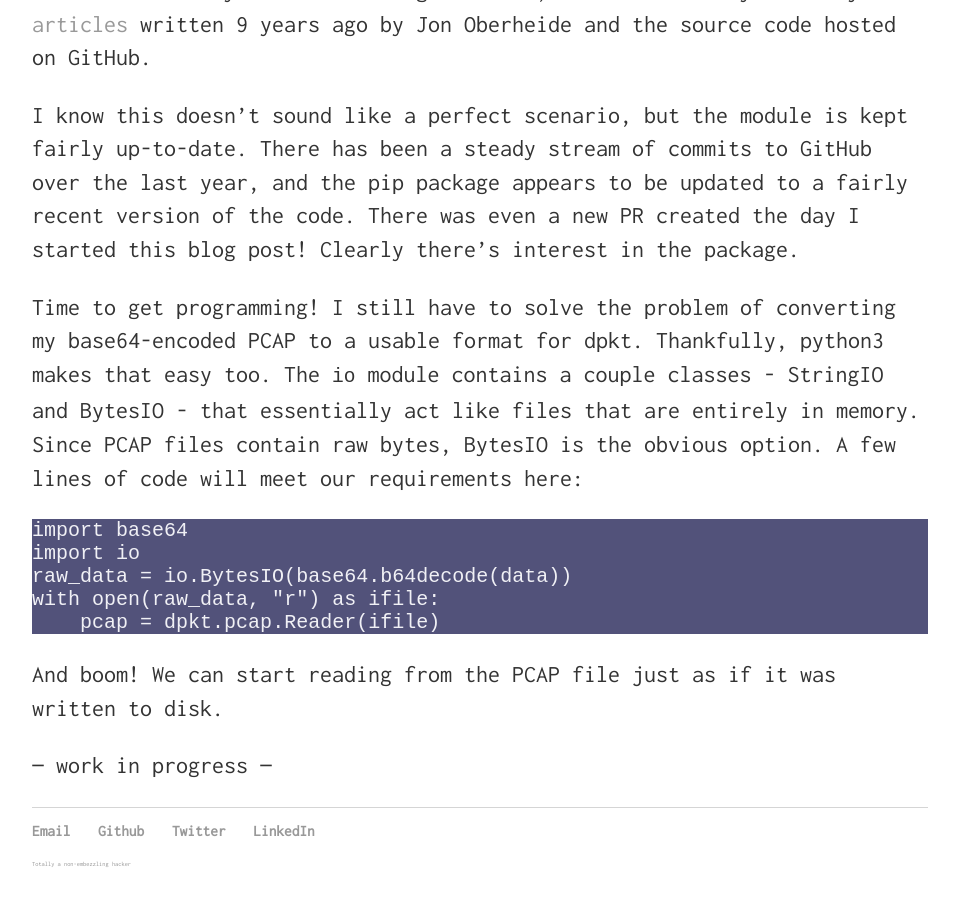
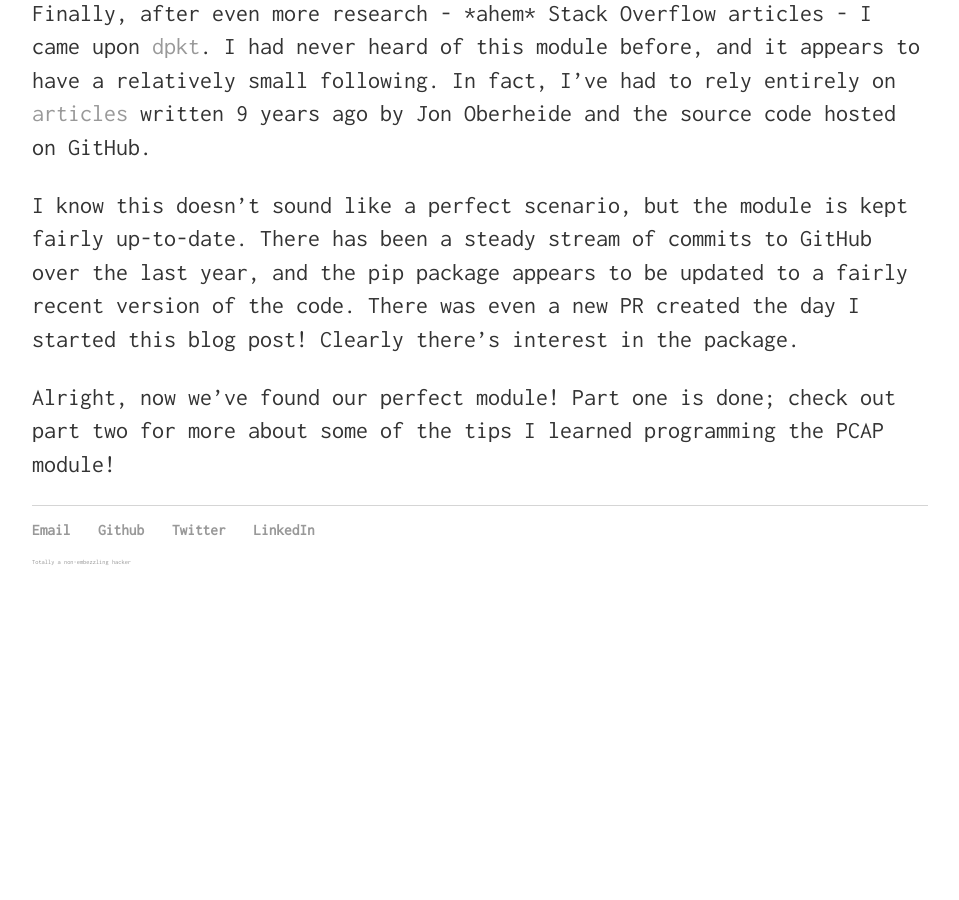
Before and after one commit to infosec-intern/infosec-intern.github.io, a Jekyll site: the page built from _posts/2017-07-18-dpkt-+-python3-pt1.md, in a window 1280 px wide and 900 px high, scrolled down 2186 px. Shown: the whole window, without its empty margins (160-1119 px from the left). Built offline with Jekyll 4.4.1, drawn with Linux system fonts in a browser that asks for light colours; comment, search, counter and statistics services are not loaded; after the commit the page ends 2784 px from its top, so only the background shows below that; some of the changed text lies outside the part shown.

Commit message:
split up dpkt+python3 post into two parts

````diff
--- a/_posts/2017-07-18-dpkt-+-python3.md
+++ b/_posts/2017-07-18-dpkt-+-python3-pt1.md
@@ -1,10 +1,12 @@
 ---
 layout: post
-title: dpkt + python3 = <3
+title: dpkt + python3 = <3 (Part One)
 date: 2017-07-18
 modified: 2017-07-20
 tags: python dpkt misp
 ---
+## Setup Day
+### (a.k.a. "You mean WireShark isn't the only program for reading PCAPs?")
 Lately I've been working on a [MISP module](https://github.com/MISP/misp-modules) for importing indicators from PCAP files. There's already a similar tool under the [MISP sightings tools](https://github.com/MISP/misp-sighting-tools),
 but it requires command-line use and, in my opinion, there should be some kind of integration with the UI for analysts with less command-line experience.
 
@@ -38,16 +40,4 @@ In fact, I've had to rely entirely on [articles](https://jon.oberheide.org/blog/
 I know this doesn't sound like a perfect scenario, but the module is kept fairly up-to-date. There has been a steady stream of commits to GitHub over the last year, and the pip package appears to be updated to a fairly recent version of the code.
 There was even a new PR created the day I started this blog post! Clearly there's interest in the package.
 
-Time to get programming! I still have to solve the problem of converting my base64-encoded PCAP to a usable format for dpkt. Thankfully, python3 makes that easy too.
-The `io` module contains a couple classes - StringIO and BytesIO - that essentially act like files that are entirely in memory. Since PCAP files contain raw bytes, BytesIO is the obvious option.
-A few lines of code will meet our requirements here:
-```python
-import base64
-import io
-raw_data = io.BytesIO(base64.b64decode(data))
-with open(raw_data, "r") as ifile:
-    pcap = dpkt.pcap.Reader(ifile)
-```
-And boom! We can start reading from the PCAP file just as if it was written to disk.
-
---- work in progress ---
+Alright, now we've found our perfect module! Part one is done; check out part two for more about some of the tips I learned programming the PCAP module!
````
Also changed, not shown: _posts/2017-07-18-dpkt-+-python3-pt2.md (added, +19 -0 lines).
